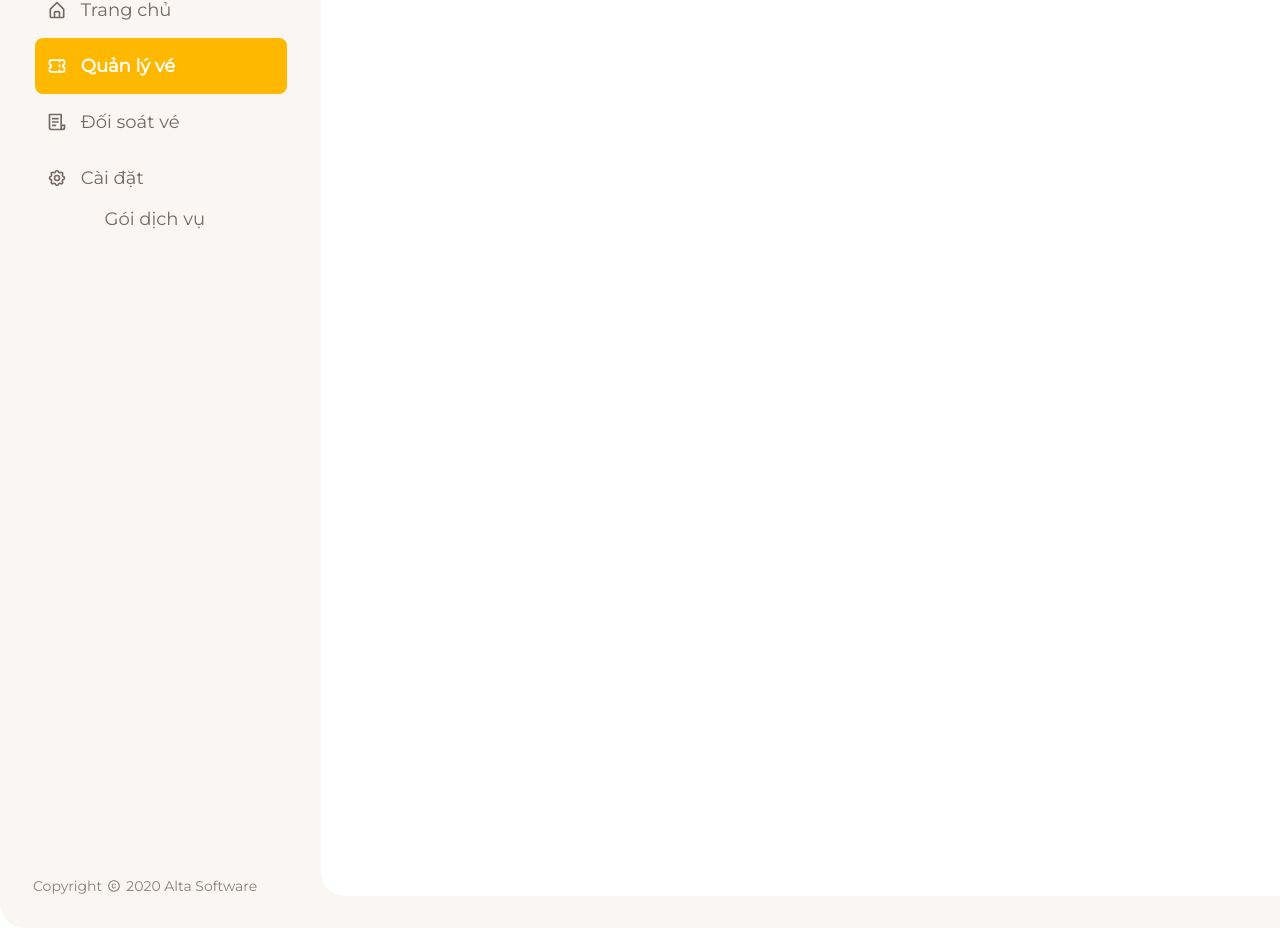
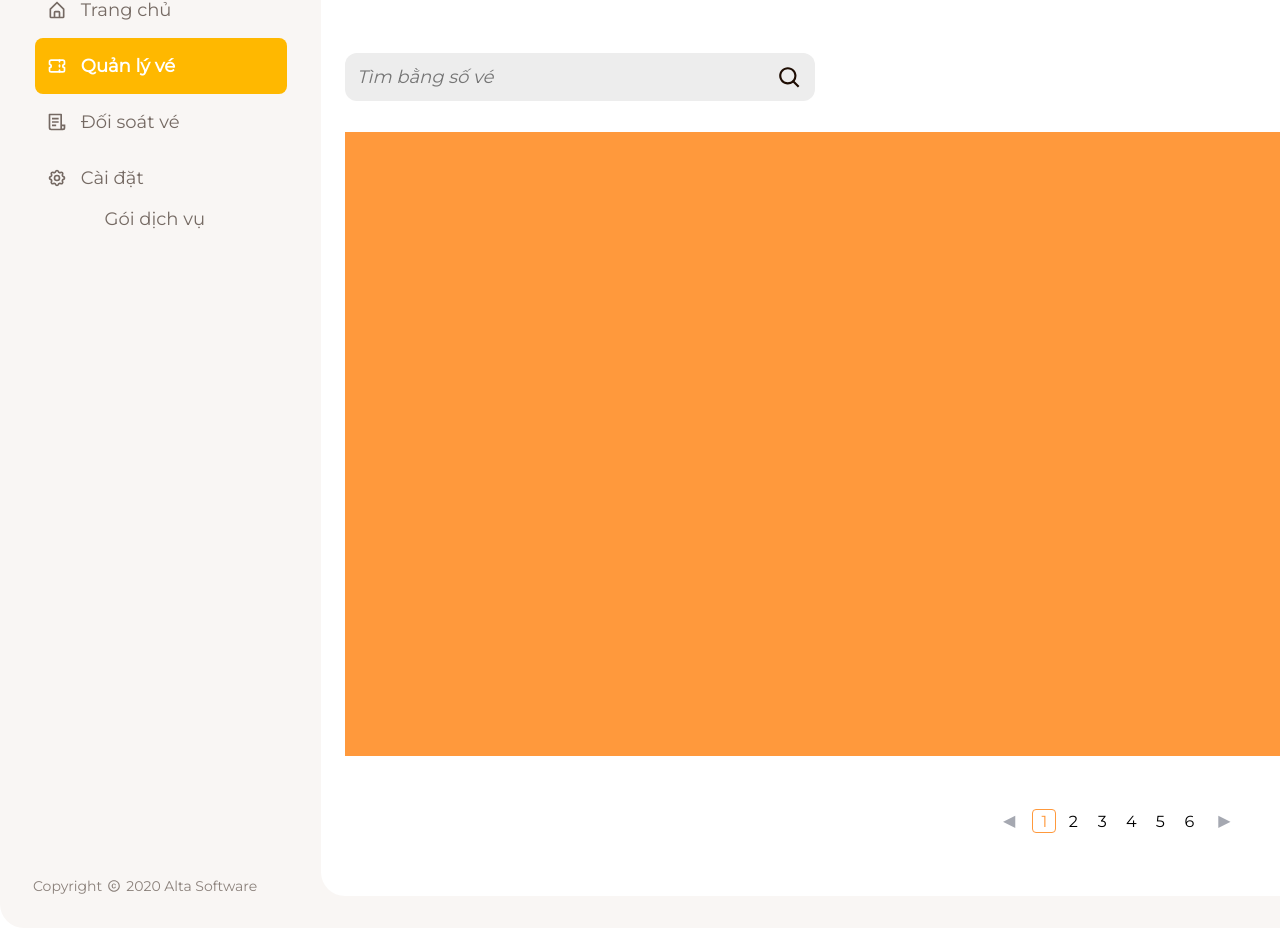
Before and after one commit to DuyDuc304/NguyenDuyDuc-CMS-Ticket_Sale, a React (Create React App) app in the folder cms-ticket-sale/: page /TicketManager in a window 1280 px wide. Shown: the part 152-1080 px from the top of the page. Built offline with nearby package versions, Linux system fonts and the light colour scheme.

Commit message:
ticketmanaget t3

```diff
--- /dev/null
+++ b/cms-ticket-sale/src/component/TicketManager/TableTicketManager.tsx
@@ -0,0 +1,11 @@
+import React from "react"
+
+class TableTicketManager extends React.Component {
+    render() {
+        return (
+            <div className="table-ticket-table"></div>
+        )
+    }
+}
+
+export default TableTicketManager
--- a/cms-ticket-sale/src/component/TicketManager/TicketManager.tsx
+++ b/cms-ticket-sale/src/component/TicketManager/TicketManager.tsx
@@ -1,15 +1,37 @@
 import React from "react";
+import { BiSearch } from "react-icons/bi";
+import { TbFilter } from "react-icons/tb";
 import { Menubar } from "../layouts/menubar";
+import Nextpage from "../layouts/nextpage";
+import Sreach from "../layouts/sreach";
 import Topbar from "../layouts/topbar";
+import TableTicketManager from "./TableTicketManager";
 
 class TicketManager extends React.Component {
     render() {
         return (
             <div className='bg'>
+                <Sreach />
                 <Topbar />
                 <Menubar buttonid='qlv' />
                 <div className="bgapp">
                     <label className="titleapp"> Danh sách vé</label>
+                    <div className="sreach-qlv">
+                        <form autoComplete='off' >
+                            <input className="sreach-input" name='tìm kiếm' type="text" placeholder='Tìm bằng số vé' />
+                            <button className="sreach-button"><BiSearch /></button>
+                        </form>
+                    </div>
+                    <div className="qlv-row-button">
+                        <div className="qlv-filter">
+                            <p style={{ fontSize: '24px' }}><TbFilter /></p>
+                            <p>Lọc vé</p>
+                        </div>
+                        <a href="/TicketManager" className="qlv-download notline">Xuất file (.csv)</a>
+                    </div>
+                    <TableTicketManager />
+                    <div className="qlv-nextpage "><Nextpage /></div>
+
                 </div>
             </div>
         )
--- /dev/null
+++ b/cms-ticket-sale/src/component/layouts/nextpage.tsx
@@ -0,0 +1,67 @@
+import React from "react";
+
+class Nextpage extends React.Component {
+    page(id: string) {
+        const allpage: any = document.getElementById("r")
+        const page: any = allpage.children
+        for (let i = 0; i < page.length; i++) {
+            page[i].classList.remove('page-number-onclick')
+        }
+        const num: any = document.getElementById(id)
+        num.classList.add('page-number-onclick')
+
+    }
+    prev() {
+        const allpage: any = document.getElementById("r")
+        const page: any = allpage.children
+        for (let i = 0; i < page.length; i++) {
+            if (page[i].className === 'page-number page-number-onclick') {
+                const idpage: string = page[i].id
+                if (parseInt(idpage) > 1) {
+                    const tg: number = parseInt(idpage) - 1
+                    const idp: string = tg.toString()
+                    this.page(idp)
+                    break;
+                }
+                break;
+            }
+
+        }
+    }
+    next() {
+        const allpage: any = document.getElementById("r")
+        const page: any = allpage.children
+        for (let a = 0; a < page.length; a++) {
+            if (page[a].className === 'page-number page-number-onclick') {
+                const idpage: string = page[a].id
+                if (parseInt(idpage) < page.length - 2) {
+                    const tg: number = parseInt(idpage) + 1;
+                    const idp: string = tg.toString();
+                    this.page(idp)
+                    break;
+                }
+                break;
+            }
+
+        }
+    }
+
+
+    render() {
+        return (
+            <div id="r" className="next-page">
+                <div className="page-number-arow" id="prev" onClick={() => this.prev()}><p>◀</p></div>
+                <div className="page-number page-number-onclick" id="1" onClick={() => this.page('1')} ><p>1</p></div>
+                <div className="page-number" id="2" onClick={() => this.page('2')}><p>2</p></div>
+                <div className="page-number" id="3" onClick={() => this.page('3')}><p>3</p></div>
+                <div className="page-number" id="4" onClick={() => this.page('4')} ><p>4</p></div>
+                <div className="page-number" id="5" onClick={() => this.page('5')}><p>5</p></div>
+                <div className="page-number" id="6" onClick={() => this.page('6')}><p>6</p></div>
+                {/* <div className="page-number" id="..." ><p>...</p></div>
+                <div className="page-number" id="20" ><p>20</p></div> */}
+                <div className="page-number-arow" id="next" onClick={() => this.next()}><p>▶</p></div>
+            </div>
+        )
+    }
+}
+export default Nextpage;
--- a/cms-ticket-sale/src/component/layouts/sreach.tsx
+++ b/cms-ticket-sale/src/component/layouts/sreach.tsx
@@ -5,8 +5,8 @@ const Sreach = () => {
     return (
         <div className='sreach'>
             <form autoComplete='off' >
-                <input name='tìm kiếm' type="text" placeholder='search' />
-                <button><BiSearch /></button>
+                <input className="sreach-input" name='tìm kiếm' type="text" placeholder='search' />
+                <button className="sreach-button"><BiSearch /></button>
             </form>
         </div>
     )
--- a/cms-ticket-sale/src/style/App.css
+++ b/cms-ticket-sale/src/style/App.css
@@ -399,11 +399,23 @@
   left: 321px;
   top: 17px;
   background: #EDEDED;
-
   border-radius: 12px;
 }
 
-.sreach input {
+.sreach-qlv {
+  display: flex;
+  flex-direction: row;
+  align-items: center;
+  position: absolute;
+  width: 470px;
+  height: 48px;
+  left: 24px;
+  top: 120px;
+  background: #EDEDED;
+  border-radius: 12px;
+}
+
+.sreach-input {
   border: none;
   outline: none;
   background: unset;
@@ -420,7 +432,7 @@
   width: 400px;
 }
 
-.sreach button {
+.sreach-button {
   display: flex;
   bottom: 10px;
   right: 12px;
@@ -430,3 +442,112 @@
   color: #1E0D03;
   font-size: 26px;
 }
+
+.qlv-row-button {
+  display: flex;
+  flex-direction: row;
+  position: absolute;
+  left: 1225px;
+  top: 120px;
+  gap: 10px;
+}
+
+.qlv-filter {
+  box-sizing: border-box;
+  display: flex;
+  flex-direction: row;
+  justify-content: center;
+  align-items: center;
+  padding: 11px 16px;
+  gap: 10px;
+  width: 127px;
+  height: 48px;
+  border: 1px solid #FF993C;
+  border-radius: 6px;
+  margin: auto;
+}
+
+.qlv-row-button p,
+a {
+  font-style: normal;
+  font-weight: 700;
+  font-size: 18px;
+  line-height: 26px;
+  display: flex;
+  align-items: center;
+  color: #FF993C;
+}
+
+.qlv-download {
+  box-sizing: border-box;
+  display: flex;
+  flex-direction: row;
+  justify-content: center;
+  align-items: center;
+  padding: 11px 24px;
+  gap: 10px;
+  width: 181px;
+  height: 48px;
+  border: 1px solid #FF993C;
+  border-radius: 8px;
+}
+
+.table-ticket-table {
+  position: absolute;
+  top: 199px;
+  left: 24px;
+  width: 1519px;
+  height: 624px;
+  background-color: #FF993C;
+}
+
+.qlv-nextpage {
+  position: absolute;
+  left: 670px;
+  top: 876px;
+}
+
+.next-page {
+
+  display: flex;
+  flex-direction: row;
+  gap: 5px;
+  width: auto;
+  height: 20px;
+
+  margin: auto;
+}
+
+.page-number {
+  box-sizing: border-box;
+  display: flex;
+  flex-direction: column;
+  justify-content: center;
+  align-items: center;
+  margin: auto;
+  width: 24px;
+  height: 24px;
+  border-radius: 4px;
+}
+
+.page-number-onclick {
+  border: 1px solid #FF993C;
+  color: #FF993C;
+}
+
+.page-number-arow {
+  display: flex;
+  margin-top: 2px;
+  color: #A5A8B1;
+  font-size: 16px;
+  margin-left: 12px;
+  margin-right: 12px;
+}
+
+.page-number:active {
+  color: #FF993C;
+}
+
+.page-number-arow :active {
+  color: #FF993C;
+}
```
